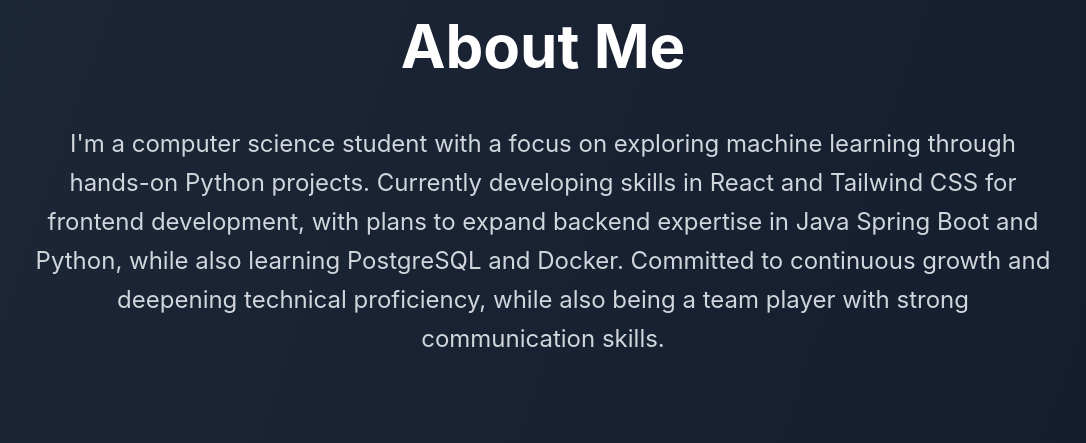
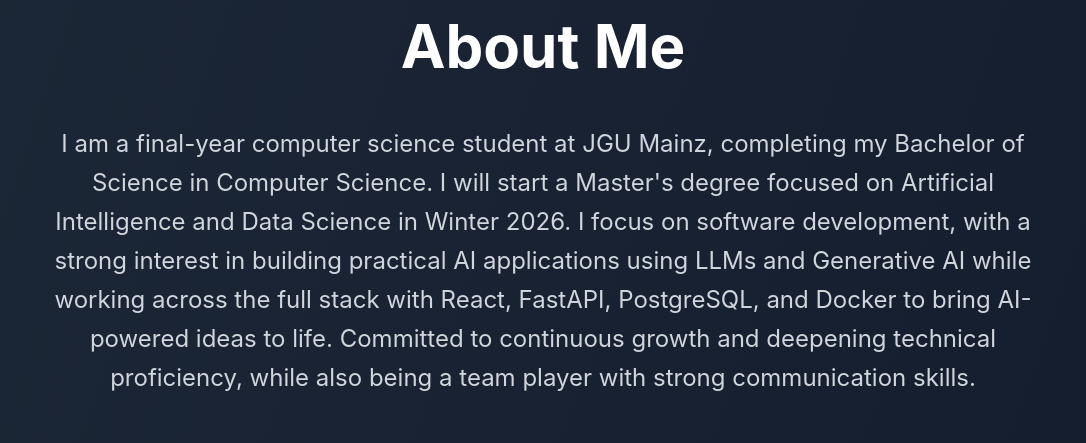
Before and after one commit to Dennis-Diehl/PortfolioWebsite, a React (Vite) app: page / in a window 1280 px wide. Shown: the part 880-1323 px from the top of the page, without its empty margins (97-1183 px from the left). Built offline with nearby package versions, Linux system fonts and the light colour scheme.

Commit message:
Update About Me section

```diff
--- a/src/components/About/About.tsx
+++ b/src/components/About/About.tsx
@@ -20,9 +20,9 @@ export default function About() {
         <p
           className="mx-auto mb-20 max-w-5xl text-center text-lg leading-relaxed text-gray-300 md:text-xl lg:text-2xl"
         >
-          I'm a computer science student with a focus on exploring machine learning through hands-on Python projects.
-          Currently developing skills in React and Tailwind CSS for frontend development, with plans to expand backend expertise
-          in Java Spring Boot and Python, while also learning PostgreSQL and Docker.
+          I am a final-year computer science student at JGU Mainz, completing my Bachelor of Science in Computer Science.
+          I will start a Master's degree focused on Artificial Intelligence and Data Science in Winter 2026. I focus on software development,
+          with a strong interest in building practical AI applications using LLMs and Generative AI while working across the full stack with React, FastAPI, PostgreSQL, and Docker to bring AI-powered ideas to life.
           Committed to continuous growth and deepening technical proficiency, while also being a team player with strong communication skills.
         </p>
 
--- a/src/components/Home/Home.tsx
+++ b/src/components/Home/Home.tsx
@@ -3,7 +3,7 @@ import { TypewriterLoop } from "./TypewriterLoop";
 export default function Home() {
   const texts = [
     "B. Sc. Computer Science 26' @ JGU Mainz",
-    "M. Sc. Artificial Intelligence & Data Science @ Uni Stuttgart"
+    "M. Sc. Artificial Intelligence & Data Science"
   ];
 
   return (
```
